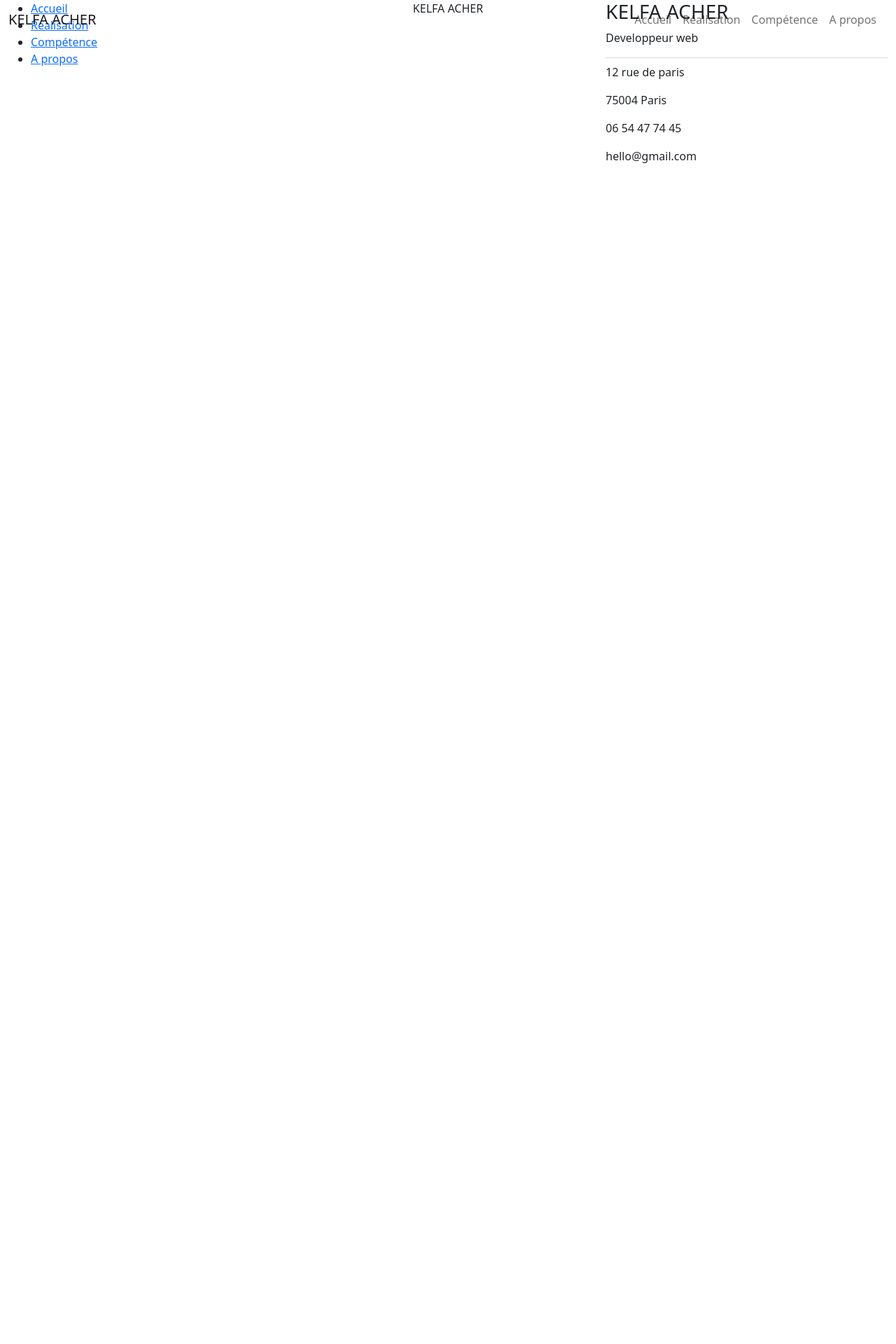
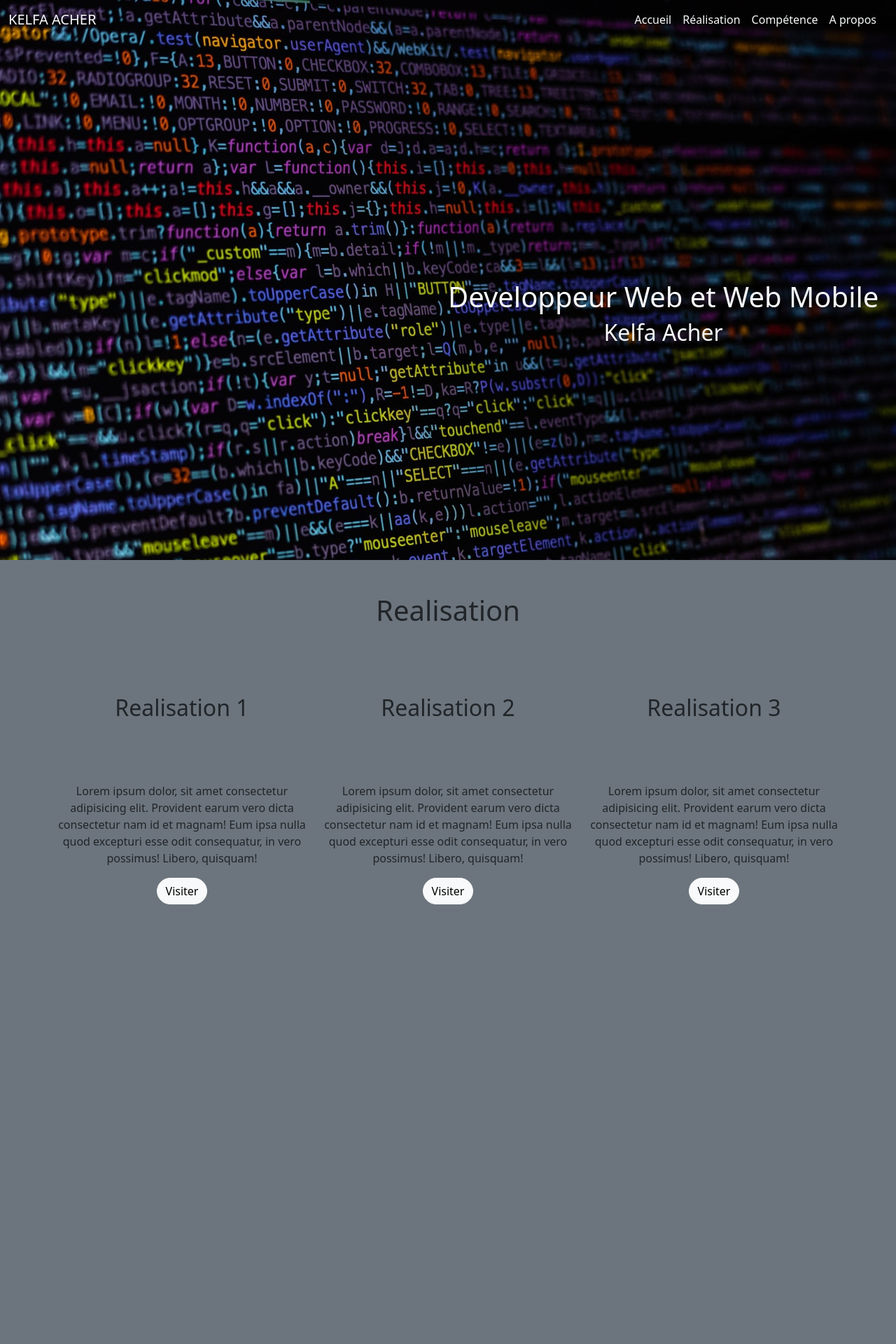
Before and after one commit to acher-k/TP_06122021, a Symfony app: template templates/home/index.html.twig in a window 1280 px wide. Shown: the top 1920 px of the page at 70% size. Before the commit the page ends 233 px from the top, so only its background shows below. Run offline with Twig, Linux system fonts and the light colour scheme; the template is opened without the code that fills it, so the values that code supplies are empty; some libraries are stand-ins or nearby versions.

Commit message:
section realisation

```diff
--- a/composer.json
+++ b/composer.json
@@ -15,6 +15,7 @@
         "phpdocumentor/reflection-docblock": "^5.3",
         "phpstan/phpdoc-parser": "^1.2",
         "sensio/framework-extra-bundle": "^6.1",
+        "symfony/apache-pack": "^1.0",
         "symfony/asset": "5.4.*",
         "symfony/console": "5.4.*",
         "symfony/dotenv": "5.4.*",
--- a/public/css/style.css
+++ b/public/css/style.css
@@ -0,0 +1,7 @@
+#home{
+    background-image: url('../image/header.jpg');
+}
+section{
+    height: 100vh;
+    position: relative;
+}
--- a/templates/base.html.twig
+++ b/templates/base.html.twig
@@ -20,12 +20,12 @@
     {% endblock %}
 </head>
 
-<body>
+<body class="bg-secondary">
     <header>
-        <nav class="navbar navbar-expand-lg navbar-light .bg-transparent fixed-top">
+        <nav class="navbar navbar-expand-lg navbar-light text-light bg-transparent fixed-top">
             <div class="container-fluid">
-                <a class="navbar-brand" href="#">KELFA ACHER</a>
-                <button class="navbar-toggler" type="button" data-bs-toggle="collapse"
+                <a class="navbar-brand text-light" href="#">KELFA ACHER</a>
+                <button class="navbar-toggler bg-white" type="button" data-bs-toggle="collapse"
                     data-bs-target="#navbarSupportedContent" aria-controls="navbarSupportedContent"
                     aria-expanded="false" aria-label="Toggle navigation">
                     <span class="navbar-toggler-icon"></span>
@@ -33,16 +33,16 @@
                 <div class="collapse navbar-collapse" id="navbarSupportedContent">
                     <ul class="navbar-nav ms-auto me-2 mb-2 mb-lg-0">
                         <li class="nav-item">
-                            <a class="nav-link" href="#">Accueil</a>
+                            <a class="nav-link text-light" href="#">Accueil</a>
                         </li>
                         <li class="nav-item">
-                            <a class="nav-link" href="#realisation">Réalisation</a>
+                            <a class="nav-link text-light" href="#realisation">Réalisation</a>
                         </li>
                         <li class="nav-item">
-                            <a class="nav-link" href="#competence">Compétence</a>
+                            <a class="nav-link text-light" href="#competence">Compétence</a>
                         </li>
                         <li class="nav-item">
-                            <a class="nav-link" href="#about">A propos</a>
+                            <a class="nav-link text-light" href="#about">A propos</a>
                         </li>
 
 
@@ -57,7 +57,7 @@
         {% block body %}{% endblock %}
 
     </main>
-    <footer>
+    <footer class="text-light bg-dark">
         <div class="container-fluid">
             <div class="row">
                 <div class="col-4">
@@ -71,7 +71,7 @@
                 <div class="col-4">
                     <p class="text-center">KELFA ACHER</p>
                 </div>
-                <div class="col-4">
+                <div class="col-4 text-center">
                     <h3>KELFA ACHER</h3>
                     <p>Developpeur web</p>
                     <div class="dropdown-divider"></div>
--- a/templates/home/index.html.twig
+++ b/templates/home/index.html.twig
@@ -4,8 +4,51 @@
 
 {% block body %}
 
-<section id="home"></section>
-<section id="realisation"></section>
+<section id="home">
+    <div class="container">
+        <row>
+            <div class="position-absolute top-50 start-50">
+                <h1 class="text-light mx-auto text-center">Developpeur Web et Web Mobile</h1>
+                <h2 class="text-light mx-auto text-center">Kelfa Acher</h2>
+            </div>
+        </row>
+    </div>
+</section>
+<section id="realisation">
+    <div class="container">
+        <h2 class="text-center my-5 fs-1">Realisation</h2>
+        <div class="row">
+            <div class="col-4 text-center">
+                <h3 class="my-5 fs-2">Realisation 1</h3>
+                <img src="https://via.placeholder.com/300x250" alt="">
+                <p class="mt-3">Lorem ipsum dolor, sit amet consectetur adipisicing elit. Provident earum vero dicta
+                    consectetur nam
+                    id et magnam! Eum ipsa nulla quod excepturi esse odit consequatur, in vero possimus! Libero,
+                    quisquam!</p>
+                <button class="btn btn-light rounded-pill">Visiter</button>
+            </div>
+            <div class="col-4 text-center">
+                <h3 class="my-5 fs-2">Realisation 2</h3>
+                <img src="https://via.placeholder.com/300x250" alt="">
+                <p class="mt-3">Lorem ipsum dolor, sit amet consectetur adipisicing elit. Provident earum vero dicta
+                    consectetur nam
+                    id et magnam! Eum ipsa nulla quod excepturi esse odit consequatur, in vero possimus! Libero,
+                    quisquam!</p>
+                <button class="btn btn-light rounded-pill">Visiter</button>
+            </div>
+            <div class="col-4 text-center">
+                <h3 class="my-5 fs-2">Realisation 3</h3>
+                <img src="https://via.placeholder.com/300x250" alt="">
+                <p class="mt-3">Lorem ipsum dolor, sit amet consectetur adipisicing elit. Provident earum vero dicta
+                    consectetur nam
+                    id et magnam! Eum ipsa nulla quod excepturi esse odit consequatur, in vero possimus! Libero,
+                    quisquam!</p>
+                <button class="btn btn-light rounded-pill">Visiter</button>
+            </div>
+
+        </div>
+    </div>
+</section>
 <section id="competence"></section>
 <section id="about"></section>
 {% endblock %}
```
Also changed, not shown: 2 other files.
